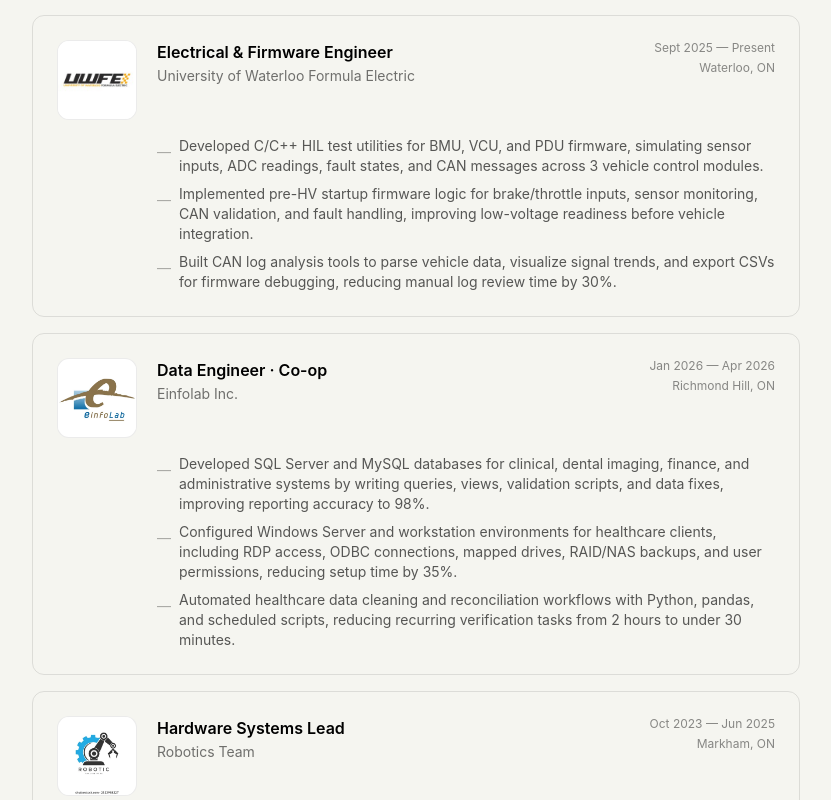
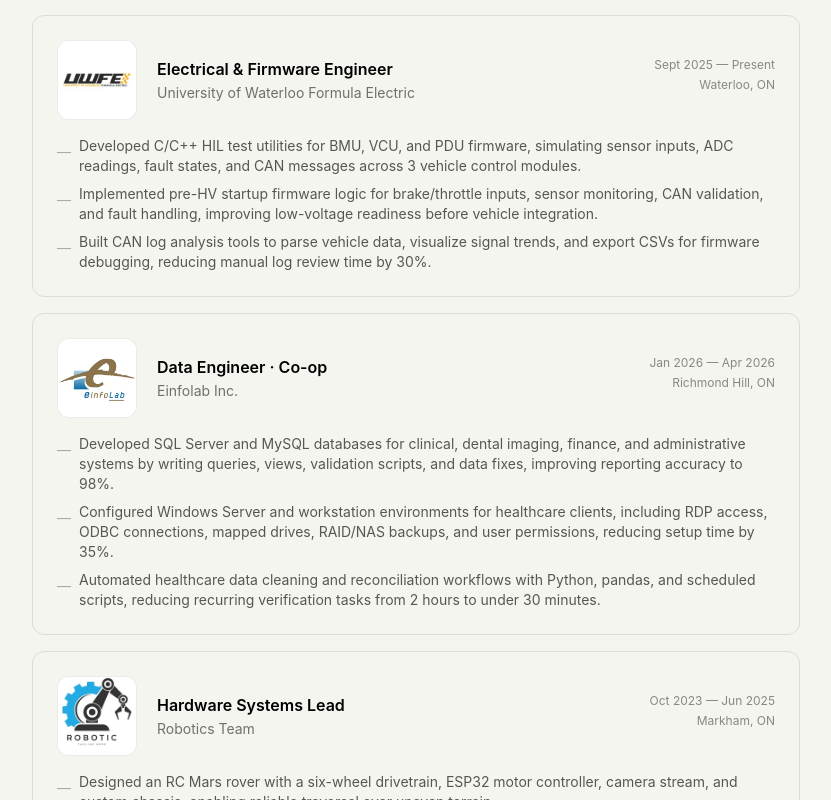
Before and after one commit to rayymondf/personal-site, a Next.js app: page / in a window 1280 px wide. Shown: the part 1220-2020 px from the top of the page, without its empty margins (224-1055 px from the left). Built offline with nearby package versions, Linux system fonts and the light colour scheme.

Commit message:
Update page.tsx

```diff
--- a/app/page.tsx
+++ b/app/page.tsx
@@ -239,9 +239,15 @@ export default function Home() {
           {experience.map((e, i) => (
             <motion.div key={e.company} variants={fadeUp} initial="hidden" whileInView="show" viewport={{ once: true }} custom={i}
               className="border border-black/10 dark:border-white/12 rounded-xl p-6">
-              <div className="flex items-start gap-5 mb-4">
+              <div className="flex items-center gap-5 mb-4">
                 <div className="w-20 h-20 rounded-xl overflow-hidden shrink-0 bg-white border border-black/8 dark:border-white/10 flex items-center justify-center">
-                  <Image src={e.logo} alt={e.company} width={80} height={80} className="object-contain w-full h-full" />
+                  <Image
+                    src={e.logo}
+                    alt={e.company}
+                    width={80}
+                    height={80}
+                    className={`object-contain w-full h-full ${e.logo === "/robotics.webp" ? "scale-150 object-cover" : ""}`}
+                  />
                 </div>
                 <div className="flex-1 flex items-start justify-between gap-4 flex-wrap">
                   <div>
@@ -254,7 +260,7 @@ export default function Home() {
                   </div>
                 </div>
               </div>
-              <ul className="space-y-2 pl-[100px]">
+              <ul className="space-y-2">
                 {e.bullets.map((b, j) => (
                   <li key={j} className="text-black/65 dark:text-white/65 text-sm flex gap-2">
                     <span className="text-black/30 dark:text-white/30 mt-1.5 shrink-0">—</span>
```
